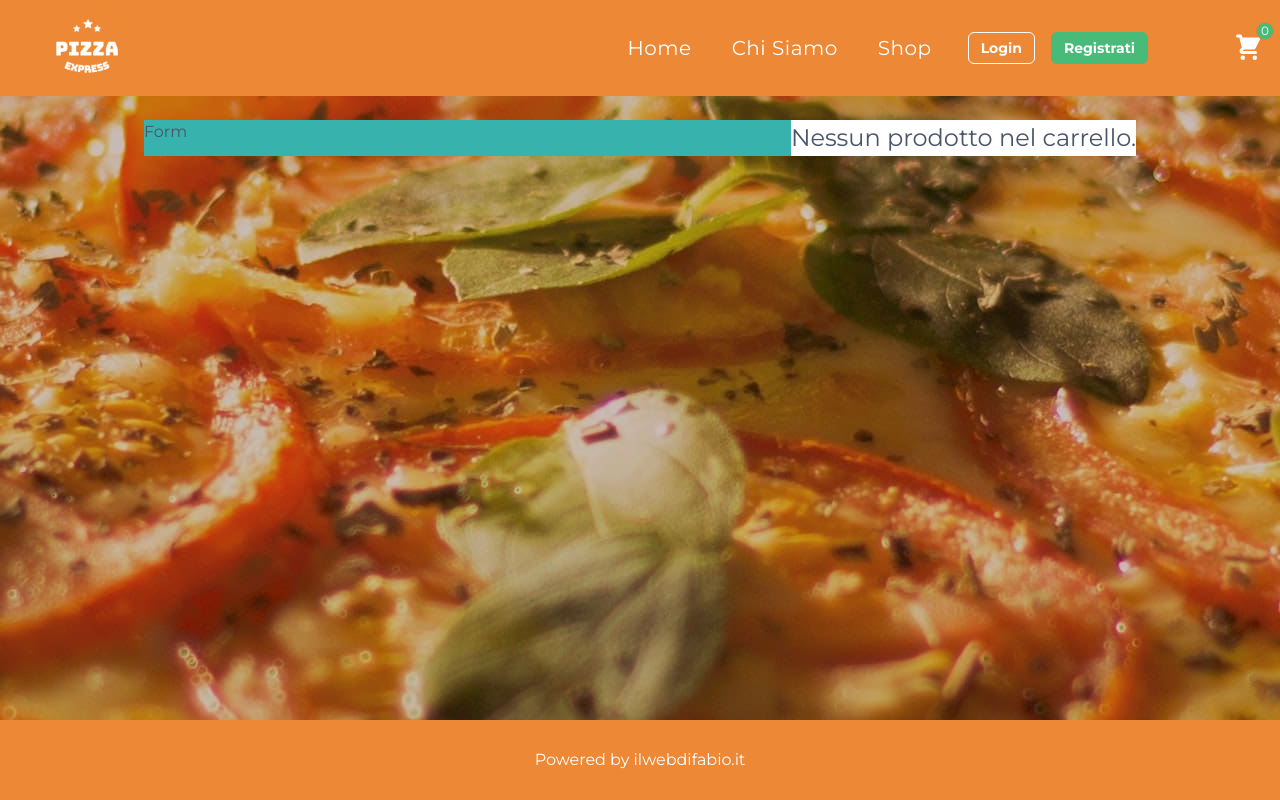
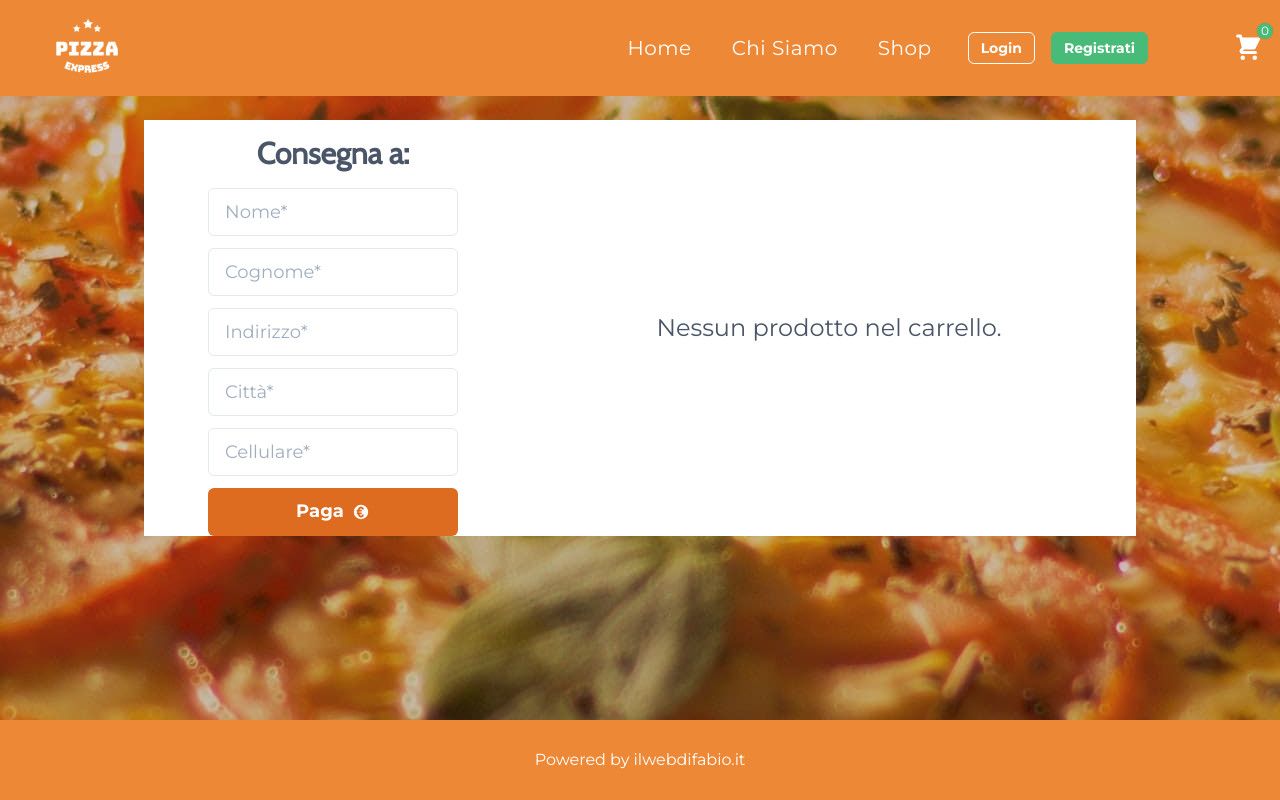
Before and after one commit to whisher/pizza-express-nextjs, a Next.js app: page /shop/checkout in a window 1280 px wide. Shown: the top 800 px of the page. Built offline with nearby package versions, Linux system fonts and the light colour scheme; no server answers; sample sign-in values are in the browser's storage.

Commit message:
add form

```diff
--- a/components/ui/checkout/cart/empty/index.tsx
+++ b/components/ui/checkout/cart/empty/index.tsx
@@ -7,7 +7,7 @@ export interface CheckoutCartEmptyProps {
 
 const CheckoutCartEmpty = ({ children }: CheckoutCartEmptyProps) => {
   return (
-    <Center bg="white" fontSize={["xl", "2xl"]}>
+    <Center flex="1" bg="white" fontSize={["xl", "2xl"]}>
       {children}
     </Center>
   );
--- a/components/ui/checkout/cart/index.tsx
+++ b/components/ui/checkout/cart/index.tsx
@@ -6,15 +6,15 @@ import { cartQuantity, cartTotal } from "../../../../util/cart";
 
 const CheckoutCart = () => {
   const cart = useCart((state) => ({
-    cart: state.cart
+    data: state.cart
   }));
-  const quantity = cartQuantity(cart.cart);
-  const total = cartTotal(cart.cart);
+  const quantity = cartQuantity(cart.data);
+  const total = cartTotal(cart.data);
   const hasProducts = quantity > 0;
   return (
     <>
       {hasProducts ? (
-        <CheckoutCartItems cart={cart.cart} quantity={quantity} total={total} />
+        <CheckoutCartItems cart={cart.data} quantity={quantity} total={total} />
       ) : (
         <CheckoutCartEmpty>Nessun prodotto nel carrello.</CheckoutCartEmpty>
       )}
--- a/components/ui/checkout/cart/item/index.tsx
+++ b/components/ui/checkout/cart/item/index.tsx
@@ -2,6 +2,8 @@ import React from "react";
 import { Box, Flex } from "@chakra-ui/react";
 import { Image } from "@chakra-ui/react";
 import type { CartDto } from "../../../../../types";
+
+import { useCart } from "../../../../../hooks/cart";
 import { Counter } from "../../../counter";
 import { formatMoney } from "../../../../../util/format";
 
@@ -10,28 +12,56 @@ export interface CheckoutCartItemProps {
 }
 
 const CheckoutCartItem = ({ cart }: CheckoutCartItemProps) => {
+  const removeItem = useCart((state) => state.removeItem);
+  const addItem = useCart((state) => state.addItem);
+  const quantity = useCart((state) => state.cart[cart.id]?.quantity || 0);
   const src = `/images/products/`;
-  const priceFormatMoney = formatMoney(cart.price);
+  const { id, image, name, price } = cart;
+  const priceFormatMoney = formatMoney(price);
+
+  const handlerMinus = () => {
+    removeItem(id);
+  };
+  const handlerPlus = () => {
+    addItem({ id, image, name, price });
+  };
   return (
     <>
-      <Flex flex="1" alignItems="center" justifyContent="space-between">
-        <Box>
+      <Flex px={[2, 4]} boxShadow="md" bg="white">
         <Image
-            boxSize={["100px", "200px"]}
+          boxSize={["100px", "150px"]}
           objectFit="contain"
           src={`${src}${cart.image}`}
           alt={cart.name}
         />
-        </Box>
+
+        <Flex
+          flex="1"
+          direction="column"
+          alignItems="center"
+          justifyContent="center"
+        >
           <Box fontSize={["lg", "xl"]}>{cart.name}</Box>
+          <Flex
+            direction="column"
+            alignItems="center"
+            justifyContent="center"
+            flex="1"
+            w="full"
+          >
             <Counter
-          value={cart.quantity}
+              value={quantity}
               handlerMinus={handlerMinus}
               handlerPlus={handlerPlus}
             />
+          </Flex>
+          <Flex w="full" alignItems="center" justifyContent="space-around">
             <Box>
-          {cart.quantity} X {priceFormatMoney}
+              {quantity} X {priceFormatMoney}
             </Box>
+            <Box>{formatMoney(quantity * cart.price)}</Box>
+          </Flex>
+        </Flex>
       </Flex>
     </>
   );
--- a/components/ui/checkout/cart/items/index.tsx
+++ b/components/ui/checkout/cart/items/index.tsx
@@ -1,6 +1,6 @@
 import React from "react";
 import { useRouter } from "next/router";
-import { Box, Button, Flex } from "@chakra-ui/react";
+import { Box, Divider, Flex } from "@chakra-ui/react";
 import type { CartDto } from "../../../../../types";
 import { CheckoutCartItem } from "../item";
 import { formatMoney } from "../../../../../util/format";
@@ -25,45 +25,20 @@ const CheckoutCartItems = ({ cart, quantity, total }: CartItemsProps) => {
         alignItems="center"
         justifyContent="space-between"
         bg="white"
-        color="gray.400"
-        fontSize="lg"
+        fontSize="xlg"
         fontWeight="semibold"
+        px={[2, 4]}
+        py={[2, 4]}
       >
-        <Box>Total: {totalFormatMoney}</Box>
         <Box>
           {quantity} {labelQuantity}
         </Box>
+        <Box>Total: {totalFormatMoney}</Box>
       </Flex>
-
+      <Divider />
       {Object.keys(cart).map((product) => (
         <CheckoutCartItem key={product} cart={cart[product]} />
       ))}
-
-      <Box>
-        <Button
-          onClick={handleClick}
-          d="block"
-          w="full"
-          border="1px"
-          color="white"
-          bg="secondary.400"
-          borderColor="secondary.400"
-          variant="outline"
-          size="lg"
-          _hover={{
-            background: "secondary.400",
-            color: "white",
-            borderColor: "secondary.400"
-          }}
-          _active={{
-            background: "secondary.400",
-            color: "white",
-            borderColor: "secondary.400"
-          }}
-        >
-          Checkout
-        </Button>
-      </Box>
     </Flex>
   );
 };
--- a/components/ui/checkout/form/index.tsx
+++ b/components/ui/checkout/form/index.tsx
@@ -1,14 +1,138 @@
-import React, { ReactNode } from "react";
-import { Box } from "@chakra-ui/react";
+import React, { useState } from "react";
+import {
+  Alert,
+  AlertIcon,
+  Box,
+  Button,
+  Heading,
+  Input,
+  Stack
+} from "@chakra-ui/react";
+import { HiCurrencyEuro } from "react-icons/hi";
+import { useForm } from "react-hook-form";
+import type { UserDeliveryDto } from "../../../../types";
+import axios from "../../../../util/axios";
 
+const sendUserDelivery = (data: Omit<UserDeliveryDto, "id">) => {
+  return axios.post("/api/user", data);
+};
 export interface CheckoutFormProps {
-  children: ReactNode;
+  userId: string;
 }
+const CheckoutForm = ({ userId }: CheckoutFormProps) => {
+  const {
+    register,
+    handleSubmit,
+    formState: { errors }
+  } = useForm<Omit<UserDeliveryDto, "id" | "userId">>();
+  const [isLoading, setIsLoading] = useState(false);
+  const [error, setError] = useState(false);
 
-const CheckoutForm = ({ children }: CheckoutFormProps) => {
+  const onSubmit = handleSubmit((data) => {
+    const { firstname, lastname, mobile, street, city } = data;
+    setIsLoading(true);
+    sendUserDelivery({
+      firstname,
+      lastname,
+      mobile,
+      street,
+      city,
+      userId
+    })
+      .then((res) => console.log(res))
+      .catch(() => setError(true))
+      .finally(() => {
+        setIsLoading(false);
+      });
+  });
+  console.log(errors);
   return (
-    <Box flex="1" bg="teal.400">
-      {children}
+    <Box bg="white" px={[2, 8, 16]}>
+      <Heading as="h2" py={[2, 4]} fontSize={["2xl", "3xl"]} textAlign="center">
+        Consegna a:
+      </Heading>
+      <form onSubmit={onSubmit}>
+        {error && (
+          <Alert status="error" mb="2">
+            <AlertIcon />
+            Qualcosa è andato storto
+          </Alert>
+        )}
+        {errors.firstname && (
+          <Alert status="error" mb="2">
+            <AlertIcon />
+            Il nome è obbligatorio
+          </Alert>
+        )}
+        {errors.lastname && (
+          <Alert status="error" mb="2">
+            <AlertIcon />
+            Il cognome è obbligatorio
+          </Alert>
+        )}
+
+        {errors.street && (
+          <Alert status="error" mb="2">
+            <AlertIcon />
+            La via è obbligatoria
+          </Alert>
+        )}
+        {errors.city && (
+          <Alert status="error" mb="2">
+            <AlertIcon />
+            La città è obbligatoria
+          </Alert>
+        )}
+        {errors.mobile && (
+          <Alert status="error" mb="2">
+            <AlertIcon />
+            Il cellulare è obbligatorio
+          </Alert>
+        )}
+        <Stack spacing={3}>
+          <Input
+            placeholder="Nome*"
+            size="lg"
+            {...register("firstname", {
+              required: true
+            })}
+          />
+
+          <Input
+            size="lg"
+            placeholder="Cognome*"
+            {...register("lastname", { required: true })}
+          />
+
+          <Input
+            size="lg"
+            placeholder="Indirizzo*"
+            {...register("street", { required: true })}
+          />
+          <Input
+            size="lg"
+            placeholder="Città*"
+            {...register("city", { required: true })}
+          />
+          <Input
+            size="lg"
+            placeholder="Cellulare*"
+            {...register("mobile", { required: true })}
+          />
+          {isLoading ? (
+            <Button
+              isLoading
+              loadingText="Paga"
+              spinnerPlacement="end"
+              size="lg"
+            ></Button>
+          ) : (
+            <Button size="lg" rightIcon={<HiCurrencyEuro />} type="submit">
+              Paga
+            </Button>
+          )}
+        </Stack>
+      </form>
     </Box>
   );
 };
--- a/components/ui/checkout/index.tsx
+++ b/components/ui/checkout/index.tsx
@@ -3,11 +3,13 @@ import { Flex } from "@chakra-ui/react";
 
 import { CheckoutCart } from "./cart";
 import { CheckoutForm } from "./form";
-
-const Checkout = () => {
+export interface CheckoutProps {
+  userId: string;
+}
+const Checkout = ({ userId }: CheckoutProps) => {
   return (
     <Flex direction={["column-reverse", "row"]}>
-      <CheckoutForm>Form</CheckoutForm>
+      <CheckoutForm userId={userId} />
       <CheckoutCart />
     </Flex>
   );
--- a/pages/shop/checkout.tsx
+++ b/pages/shop/checkout.tsx
@@ -3,7 +3,6 @@ import type { Session } from "next-auth";
 import { getSession } from "next-auth/client";
 
 import Head from "next/head";
-import { Flex } from "@chakra-ui/react";
 import { Checkout } from "../../components/ui/checkout";
 
 interface ShopCheckoutPageProps {
@@ -20,7 +19,7 @@ const ShopCheckout: NextPage<ShopCheckoutPageProps> = ({
       <Head>
         <title>{title}</title>
       </Head>
-      <Checkout />
+      <Checkout userId={"ooo"} />
     </>
   );
 };
--- a/types/index.ts
+++ b/types/index.ts
@@ -6,4 +6,4 @@ export type {
   CategoryWithProductsDto,
   ProductDto
 } from "./product";
-export type { UserResponseDto } from "./user";
+export type { UserResponseDto, UserDeliveryDto } from "./user";
```
Also changed, not shown: types/user.ts (+10 -0 lines). Lines whose indentation alone changed are shown as unchanged.
